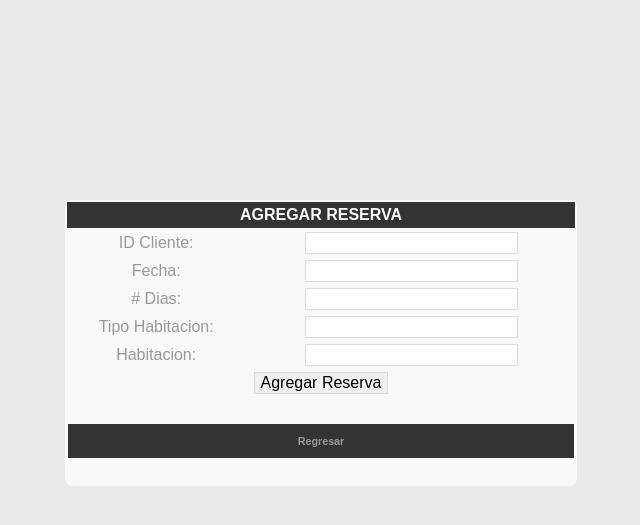
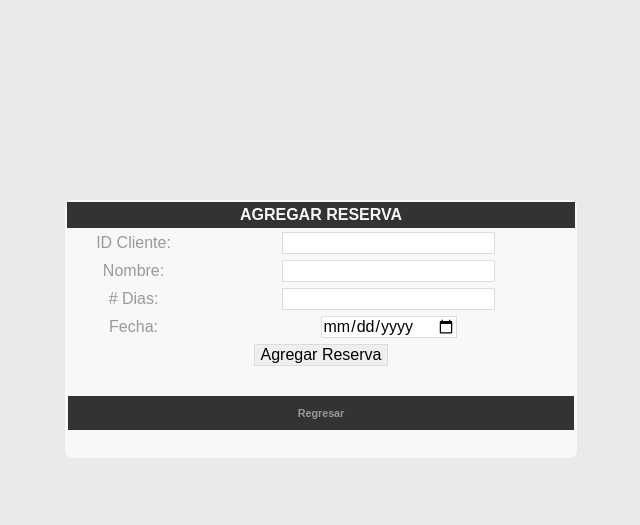
Before and after one commit to juantonguino/Hotel, a PHP site: page /vistas/agregar_reserva.php in a window 1280 px wide. Shown: the top 525 px of the page, without its empty margins (319-959 px from the left). Run offline with PHP 8.4, Linux system fonts and the light colour scheme; some libraries are stand-ins or nearby versions.

Commit message:
se esta em pesando con el argregar reserva

```diff
--- a/vistas/agregar_reserva.php
+++ b/vistas/agregar_reserva.php
@@ -1,6 +1,7 @@
 <?php session_start();
 if(isset($_POST['op']))
-	{
+{
+
 		$mail=strtolower($_POST['mail']);
 		$contra=$_POST['con'];
 		$con=$_SESSION['cont'];
@@ -8,7 +9,7 @@ if(isset($_POST['op']))
 		$_SESSION['contra'][$con]=$contra;
 		$_SESSION['cont']++;
 		header("Location:login.php");
-	}
+}
 ?>
 <!DOCTYPE html>
 <html lang="es">
@@ -29,23 +30,19 @@ if(isset($_POST['op']))
 	<tbody>
 		<tr>
 			<td><label for="mail">ID Cliente:</label></td>
-                        <td><input type="email" name="mail" required></td>
+                        <td><input type="text" name="id" required></td>
 		</tr>
-		<tr>
-			<td><label for="con">Fecha:</label></td>
-                        <td><input type="password" name="con" required></td>
+                <tr>
+			<td><label for="con">Nombre:</label></td>
+                        <td><input type="text" name="nombre" required></td>
 		</tr>
                 <tr>
 			<td><label for="con"># Dias:</label></td>
-                        <td><input type="password" name="con" required></td>
+                        <td><input type="text" name="numeroDias" required></td>
 		</tr>
                 <tr>
-			<td><label for="con">Tipo Habitacion:</label></td>
-                        <td><input type="password" name="con" required></td>
-		</tr>
-                <tr>
-			<td><label for="con">Habitacion:</label></td>
-                        <td><input type="password" name="con" required></td>
+			<td><label for="con">Fecha:</label></td>
+                        <td><input type="date" name="fecha" required></td>
 		</tr>
 		<tr>
 			<td colspan="2"><input type="submit" name="op" value="Agregar Reserva"></td>
--- a/vistas/reservas.php
+++ b/vistas/reservas.php
@@ -24,7 +24,7 @@ $reservas= $habitacion->get_reservas();
 			<th colspan="6"><i class="res"></i> RESERVAS</th>
 		</tr>
 		<tr>
-                    <td colspan="6"><h6><a href="agregar_reserva.php">AGREGAR RESERVA</a></h6></td>
+                    <td colspan="6"><h6><a href="<?php echo "agregar_reserva.php?numero=".$numero;?>">AGREGAR RESERVA</a></h6></td>
 		</tr>
 		<tr>
 			<td><h8><a></a>ID Cliente</h8></td>
```
Also changed, not shown: vistas/agregar_consumo.php (+4 -5 lines).
